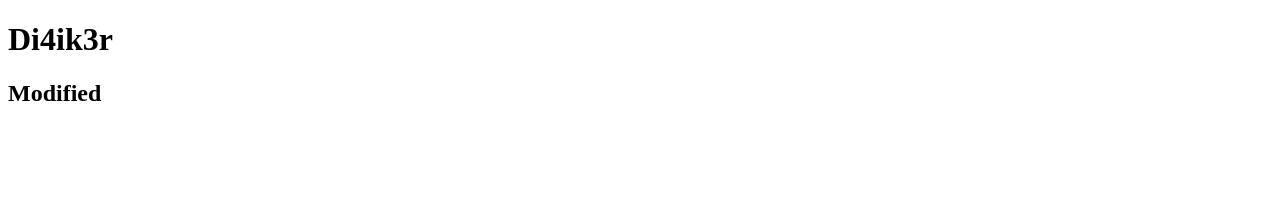
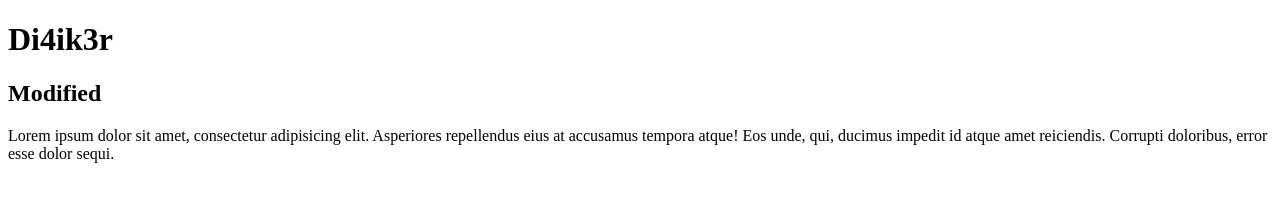
Before and after one commit to Di4ik3r/simple-try, a plain HTML site: page index.html in a window 1280 px wide. Drawn offline with Linux system fonts and the light colour scheme.

Commit message:
second commit

```diff
--- a/index.html
+++ b/index.html
@@ -7,5 +7,6 @@
 <body>
 	<h1>Di4ik3r</h1>
 	<h2>Modified</h2>
+	<p>Lorem ipsum dolor sit amet, consectetur adipisicing elit. Asperiores repellendus eius at accusamus tempora atque! Eos unde, qui, ducimus impedit id atque amet reiciendis. Corrupti doloribus, error esse dolor sequi.</p>
 </body>
 </html>
```
